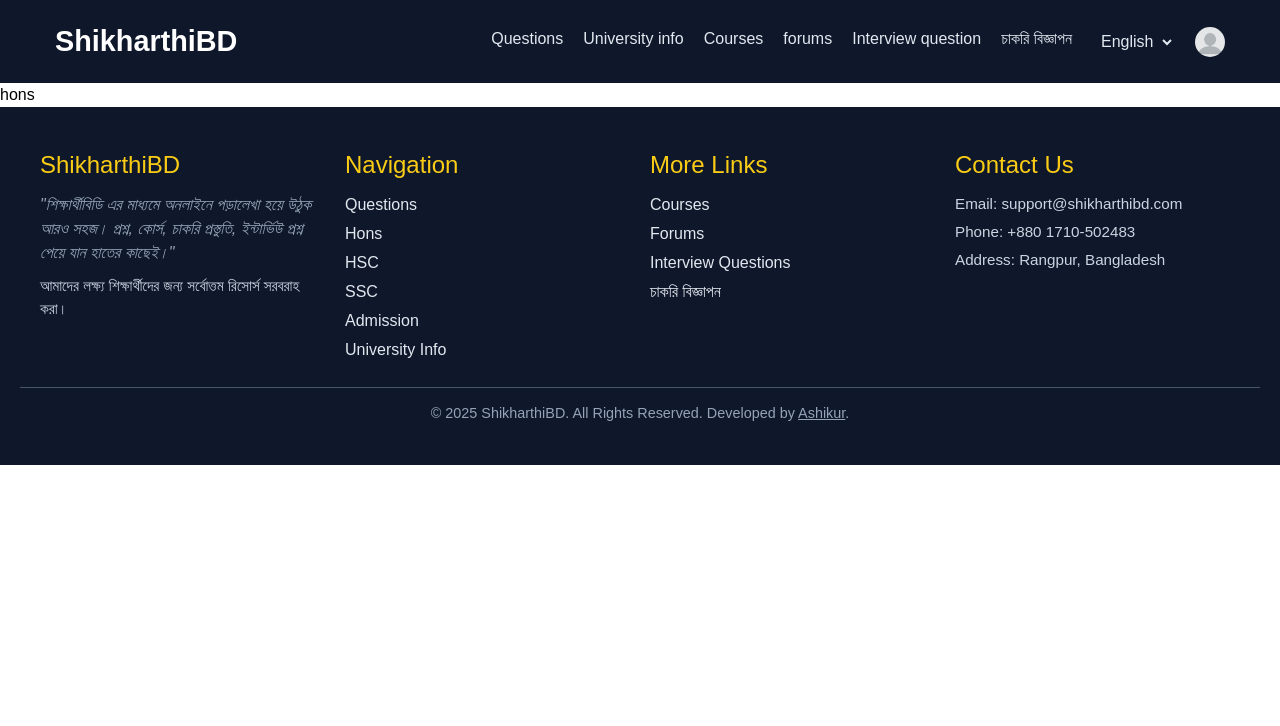
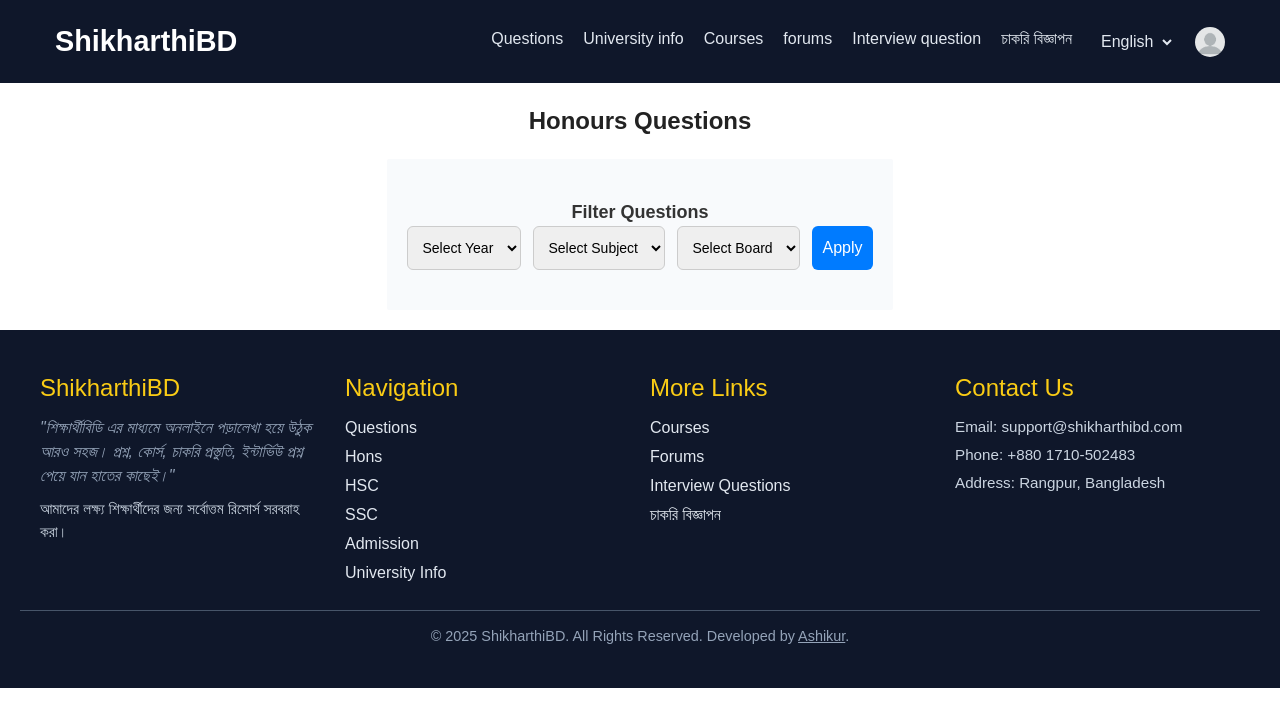
Before and after one commit to Ashik045/ShikharthiBD, a Next.js app in the folder client/: page /questions/honours in a window 1280 px wide. Shown: the top 726 px of the page. Built offline with nearby package versions, Linux system fonts and the light colour scheme.

Commit message:
creating question pages

```diff
--- a/client/app/questions/honours/page.tsx
+++ b/client/app/questions/honours/page.tsx
@@ -1,5 +1,21 @@
-const hons = () => {
-  return <div>hons</div>;
+// app/questions/honours/page.tsx
+
+import Filter from "@/components/Filter/Filter";
+import styles from "@/styles/questions.module.scss";
+
+const HonoursPage = () => {
+  return (
+    <div className={styles.page_container}>
+      <h2>Honours Questions</h2>
+      <div className={styles.filter_wrapper}>
+        <Filter
+          years={["2024", "2023", "2022"]}
+          subjects={["Math", "Physics", "Chemistry"]}
+          boards={["Dhaka", "Rajshahi", "Chattogram"]}
+        />
+      </div>
+    </div>
+  );
 };
 
-export default hons;
+export default HonoursPage;
--- /dev/null
+++ b/client/components/Filter/Filter.tsx
@@ -0,0 +1,54 @@
+// app/components/Filter.tsx
+"use client";
+import { useState } from "react";
+
+import styles from "./filter.module.scss";
+interface FilterProps {
+  years: string[];
+  subjects: string[];
+  boards: string[];
+}
+
+const Filter = ({ years, subjects, boards }: FilterProps) => {
+  const [year, setYear] = useState("");
+  const [subject, setSubject] = useState("");
+  const [board, setBoard] = useState("");
+
+  return (
+    <div className={styles.filter_container}>
+      <h3>Filter Questions</h3>
+      <div className={styles.filters}>
+        <select value={year} onChange={(e) => setYear(e.target.value)}>
+          <option value="">Select Year</option>
+          {years.map((y) => (
+            <option key={y} value={y}>
+              {y}
+            </option>
+          ))}
+        </select>
+
+        <select value={subject} onChange={(e) => setSubject(e.target.value)}>
+          <option value="">Select Subject</option>
+          {subjects.map((s) => (
+            <option key={s} value={s}>
+              {s}
+            </option>
+          ))}
+        </select>
+
+        <select value={board} onChange={(e) => setBoard(e.target.value)}>
+          <option value="">Select Board</option>
+          {boards.map((b) => (
+            <option key={b} value={b}>
+              {b}
+            </option>
+          ))}
+        </select>
+
+        <button className={styles.apply_filter}>Apply</button>
+      </div>
+    </div>
+  );
+};
+
+export default Filter;
--- /dev/null
+++ b/client/components/Filter/filter.module.scss
@@ -0,0 +1,51 @@
+.filter_container {
+  border-radius: 2px;
+
+  background-color: #f8fafc;
+  padding: 40px 20px;
+  max-width: 1200px;
+  margin: 0 auto;
+
+  h3 {
+    font-size: 18px;
+    font-weight: bold;
+    color: #333;
+    text-align: center;
+  }
+
+  .filters {
+    display: flex;
+    flex-direction: row;
+    gap: 12px;
+
+    select {
+      padding: 10px;
+      border: 1px solid #ccc;
+      border-radius: 6px;
+      font-size: 14px;
+      outline: none;
+      cursor: pointer;
+      transition: all 0.2s ease-in-out;
+
+      &:focus {
+        border-color: #007bff;
+        box-shadow: 0 0 5px rgba(0, 123, 255, 0.5);
+      }
+    }
+
+    .apply_filter {
+      background: #007bff;
+      color: #fff;
+      padding: 10px;
+      border: none;
+      border-radius: 6px;
+      font-size: 16px;
+      cursor: pointer;
+      transition: background 0.3s ease;
+
+      &:hover {
+        background: #0056b3;
+      }
+    }
+  }
+}
--- /dev/null
+++ b/client/styles/questions.module.scss
@@ -0,0 +1,20 @@
+.page_container {
+  max-width: 800px;
+  margin: auto;
+  padding: 20px;
+  display: flex;
+  flex-direction: column;
+  gap: 20px;
+  text-align: center;
+
+  h2 {
+    font-size: 24px;
+    font-weight: bold;
+    color: #222;
+  }
+
+  .filter_wrapper {
+    display: flex;
+    justify-content: center;
+  }
+}
```
